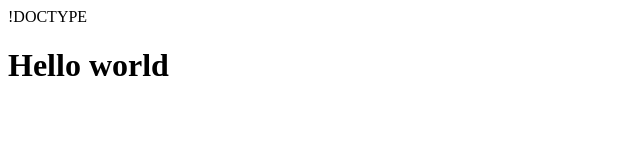
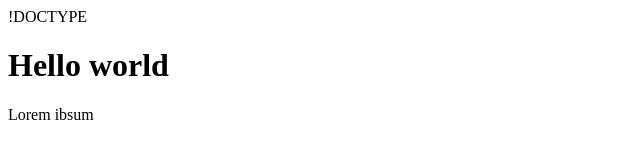
Before and after one commit to yukikazeis99/wpu-git-test, a plain HTML site: page index.html in a window 1280 px wide. Shown: the full height of the page, 0-640 px from the left. Drawn offline with Linux system fonts and the light colour scheme.

Commit message:
menambahkan paragraph

```diff
--- a/index.html
+++ b/index.html
@@ -8,6 +8,9 @@
             <h1>
                 Hello world
             </h1>
+            <p>
+                Lorem ibsum
+            </p>
         </body>
     </html>
 
```
